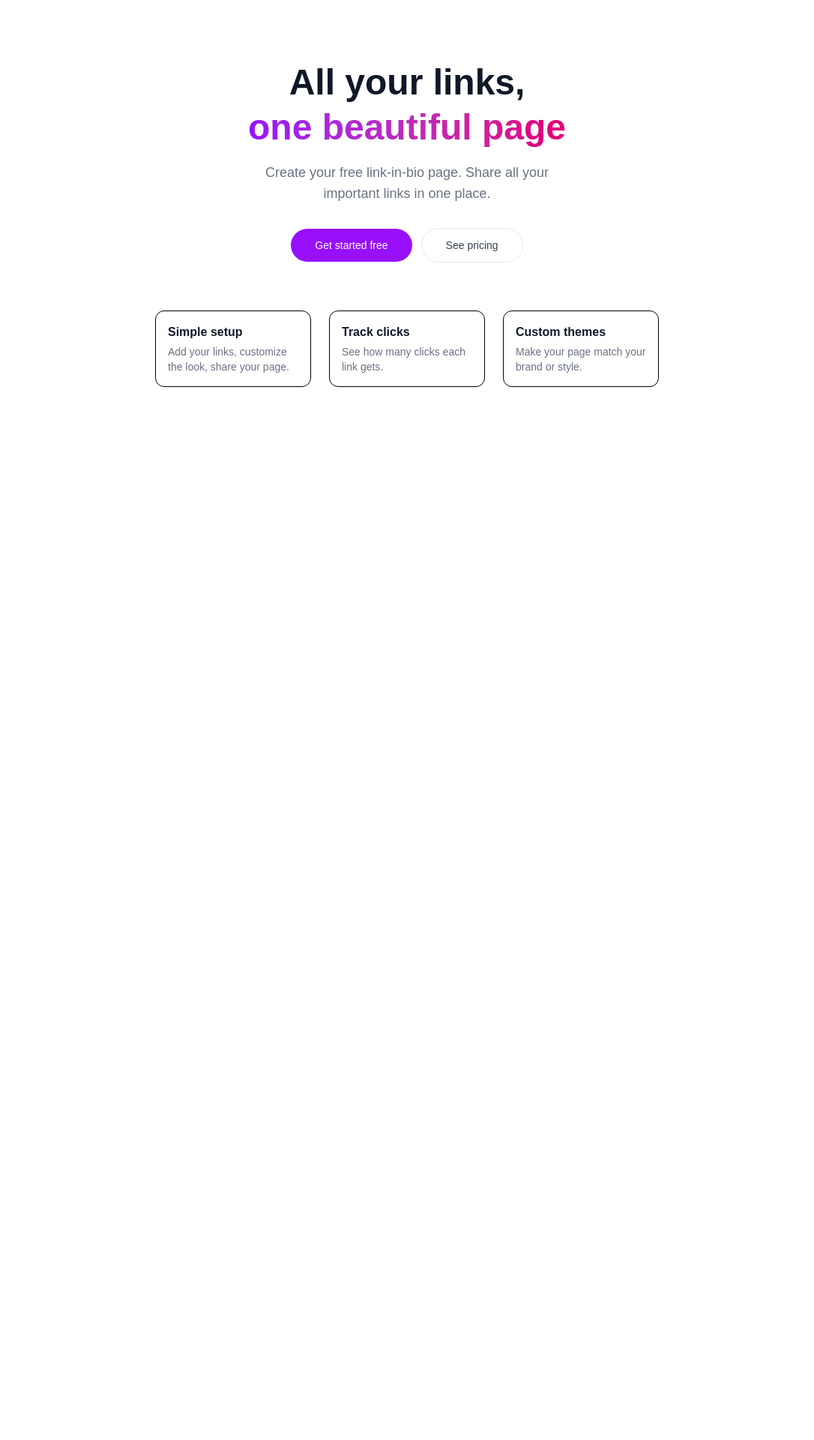
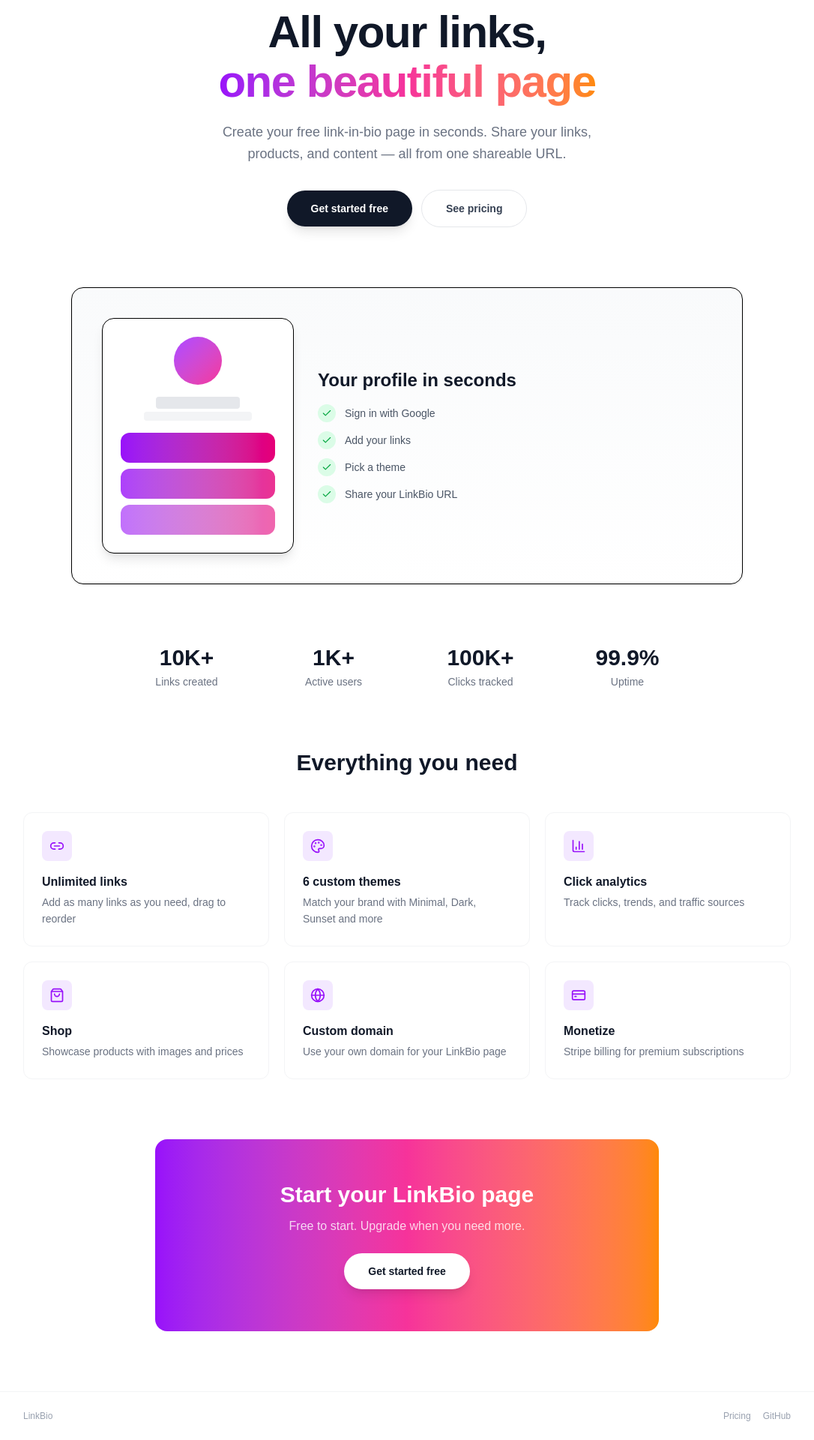
Before and after one commit to skinmalata/linkbio, a Next.js app: page / in a window 1280 px wide. Shown: the part 163-2083 px from the top of the page at 75% size, without its empty margins (97-1183 px from the left). Before the commit the page ends 861 px from the top, so only its background shows below. Built offline with nearby package versions, Linux system fonts and the light colour scheme; no server answers.

Commit message:
Rebuild landing page to match Linktree style

```diff
--- a/src/app/page.tsx
+++ b/src/app/page.tsx
@@ -4,6 +4,23 @@
 import { useRouter } from "next/navigation";
 import { useEffect } from "react";
 import Link from "next/link";
+import { Link2, BarChart3, Palette, ShoppingBag, Globe, CreditCard, Check } from "lucide-react";
+
+const features = [
+  { icon: Link2, title: "Unlimited links", desc: "Add as many links as you need, drag to reorder" },
+  { icon: Palette, title: "6 custom themes", desc: "Match your brand with Minimal, Dark, Sunset and more" },
+  { icon: BarChart3, title: "Click analytics", desc: "Track clicks, trends, and traffic sources" },
+  { icon: ShoppingBag, title: "Shop", desc: "Showcase products with images and prices" },
+  { icon: Globe, title: "Custom domain", desc: "Use your own domain for your LinkBio page" },
+  { icon: CreditCard, title: "Monetize", desc: "Stripe billing for premium subscriptions" },
+];
+
+const stats = [
+  { label: "Links created", value: "10K+" },
+  { label: "Active users", value: "1K+" },
+  { label: "Clicks tracked", value: "100K+" },
+  { label: "Uptime", value: "99.9%" },
+];
 
 export default function Home() {
   const { data: session } = useSession();
@@ -15,46 +32,142 @@
 
   return (
     <div className="min-h-screen flex flex-col">
-      <main className="flex-1 flex flex-col items-center justify-center px-6 text-center">
-        <h1 className="text-4xl sm:text-5xl font-bold text-gray-900 max-w-2xl leading-tight">
+      {/* Hero */}
+      <main className="flex-1">
+        <section className="px-6 pt-20 pb-16 sm:pt-28 sm:pb-20 text-center">
+          <div className="max-w-3xl mx-auto">
+            <h1 className="text-4xl sm:text-5xl md:text-6xl font-bold text-gray-900 leading-[1.1] tracking-tight">
               All your links,<br />
-          <span className="bg-gradient-to-r from-purple-600 to-pink-600 bg-clip-text text-transparent">
+              <span className="bg-gradient-to-r from-purple-600 via-pink-500 to-orange-400 bg-clip-text text-transparent">
                 one beautiful page
               </span>
             </h1>
-        <p className="mt-4 text-lg text-gray-500 max-w-md">
-          Create your free link-in-bio page. Share all your important links in one place.
+            <p className="mt-5 text-lg text-gray-500 max-w-lg mx-auto leading-relaxed">
+              Create your free link-in-bio page in seconds. Share your links, products, and content — all from one shareable URL.
             </p>
-        <div className="flex items-center gap-3 mt-8">
+            <div className="flex items-center justify-center gap-3 mt-8">
               <button
                 onClick={() => signIn("google")}
-            className="px-8 py-3 bg-purple-600 text-white rounded-full text-sm font-medium hover:bg-purple-700 transition-colors"
+                className="px-8 py-3.5 bg-gray-900 text-white rounded-full text-sm font-semibold hover:bg-gray-800 transition-all shadow-lg hover:shadow-xl"
               >
                 Get started free
               </button>
               <Link
                 href="/pricing"
-            className="px-8 py-3 border border-gray-200 text-gray-700 rounded-full text-sm font-medium hover:bg-gray-50 transition-colors"
+                className="px-8 py-3.5 border border-gray-200 text-gray-700 rounded-full text-sm font-semibold hover:bg-gray-50 transition-all"
               >
                 See pricing
               </Link>
             </div>
+          </div>
+        </section>
 
-        <div className="mt-16 grid grid-cols-1 sm:grid-cols-3 gap-6 max-w-2xl w-full text-left">
-          <div className="p-4 rounded-xl border bg-white">
-            <h3 className="font-semibold text-gray-900 mb-1">Simple setup</h3>
-            <p className="text-sm text-gray-500">Add your links, customize the look, share your page.</p>
+        {/* Mockup */}
+        <section className="px-6 pb-16">
+          <div className="max-w-4xl mx-auto">
+            <div className="bg-gradient-to-b from-gray-50 to-white border rounded-2xl p-6 sm:p-10 shadow-sm">
+              <div className="flex flex-col md:flex-row items-center gap-8">
+                <div className="w-64 shrink-0 bg-white rounded-2xl border shadow-lg p-6 space-y-4">
+                  <div className="w-16 h-16 rounded-full bg-gradient-to-br from-purple-500 to-pink-500 mx-auto" />
+                  <div className="space-y-1 text-center">
+                    <div className="h-4 w-28 bg-gray-200 rounded mx-auto" />
+                    <div className="h-3 w-36 bg-gray-100 rounded mx-auto" />
                   </div>
-          <div className="p-4 rounded-xl border bg-white">
-            <h3 className="font-semibold text-gray-900 mb-1">Track clicks</h3>
-            <p className="text-sm text-gray-500">See how many clicks each link gets.</p>
-          </div>
-          <div className="p-4 rounded-xl border bg-white">
-            <h3 className="font-semibold text-gray-900 mb-1">Custom themes</h3>
-            <p className="text-sm text-gray-500">Make your page match your brand or style.</p>
+                  <div className="space-y-2">
+                    <div className="h-10 bg-gradient-to-r from-purple-600 to-pink-600 rounded-xl" />
+                    <div className="h-10 bg-gradient-to-r from-purple-600 to-pink-600 rounded-xl opacity-80" />
+                    <div className="h-10 bg-gradient-to-r from-purple-600 to-pink-600 rounded-xl opacity-60" />
                   </div>
                 </div>
+                <div className="flex-1 space-y-4 text-center md:text-left">
+                  <h2 className="text-2xl font-bold text-gray-900">Your profile in seconds</h2>
+                  <ul className="space-y-3">
+                    {[
+                      "Sign in with Google",
+                      "Add your links",
+                      "Pick a theme",
+                      "Share your LinkBio URL",
+                    ].map((step) => (
+                      <li key={step} className="flex items-center gap-3 text-sm text-gray-600">
+                        <span className="flex items-center justify-center w-6 h-6 rounded-full bg-green-100 text-green-600 shrink-0">
+                          <Check className="w-3.5 h-3.5" />
+                        </span>
+                        {step}
+                      </li>
+                    ))}
+                  </ul>
+                </div>
+              </div>
+            </div>
+          </div>
+        </section>
+
+        {/* Stats */}
+        <section className="px-6 pb-16">
+          <div className="max-w-3xl mx-auto">
+            <div className="grid grid-cols-2 sm:grid-cols-4 gap-4">
+              {stats.map((stat) => (
+                <div key={stat.label} className="text-center p-4">
+                  <p className="text-2xl sm:text-3xl font-bold text-gray-900">{stat.value}</p>
+                  <p className="text-sm text-gray-500 mt-1">{stat.label}</p>
+                </div>
+              ))}
+            </div>
+          </div>
+        </section>
+
+        {/* Features */}
+        <section className="px-6 pb-20">
+          <div className="max-w-5xl mx-auto">
+            <h2 className="text-2xl sm:text-3xl font-bold text-center text-gray-900 mb-12">
+              Everything you need
+            </h2>
+            <div className="grid sm:grid-cols-2 lg:grid-cols-3 gap-5">
+              {features.map((f) => {
+                const Icon = f.icon;
+                return (
+                  <div key={f.title} className="bg-white border border-gray-100 rounded-xl p-6 hover:shadow-md hover:border-gray-200 transition-all">
+                    <div className="w-10 h-10 rounded-lg bg-purple-100 flex items-center justify-center mb-4">
+                      <Icon className="w-5 h-5 text-purple-600" />
+                    </div>
+                    <h3 className="font-semibold text-gray-900 mb-1">{f.title}</h3>
+                    <p className="text-sm text-gray-500 leading-relaxed">{f.desc}</p>
+                  </div>
+                );
+              })}
+            </div>
+          </div>
+        </section>
+
+        {/* CTA */}
+        <section className="px-6 pb-20">
+          <div className="max-w-2xl mx-auto text-center bg-gradient-to-r from-purple-600 via-pink-500 to-orange-400 rounded-2xl p-10 sm:p-14">
+            <h2 className="text-2xl sm:text-3xl font-bold text-white mb-3">
+              Start your LinkBio page
+            </h2>
+            <p className="text-white/80 text-sm sm:text-base mb-6 max-w-sm mx-auto">
+              Free to start. Upgrade when you need more.
+            </p>
+            <button
+              onClick={() => signIn("google")}
+              className="px-8 py-3.5 bg-white text-gray-900 rounded-full text-sm font-semibold hover:bg-gray-50 transition-all shadow-lg"
+            >
+              Get started free
+            </button>
+          </div>
+        </section>
       </main>
+
+      {/* Footer */}
+      <footer className="px-6 py-6 border-t border-gray-100">
+        <div className="max-w-5xl mx-auto flex items-center justify-between text-xs text-gray-400">
+          <span>LinkBio</span>
+          <div className="flex items-center gap-4">
+            <Link href="/pricing" className="hover:text-gray-600 transition-colors">Pricing</Link>
+            <a href="https://github.com/skinmalata/linkbio" target="_blank" rel="noopener noreferrer" className="hover:text-gray-600 transition-colors">GitHub</a>
+          </div>
+        </div>
+      </footer>
     </div>
   );
 }
```
Lines whose indentation alone changed are shown as unchanged.
